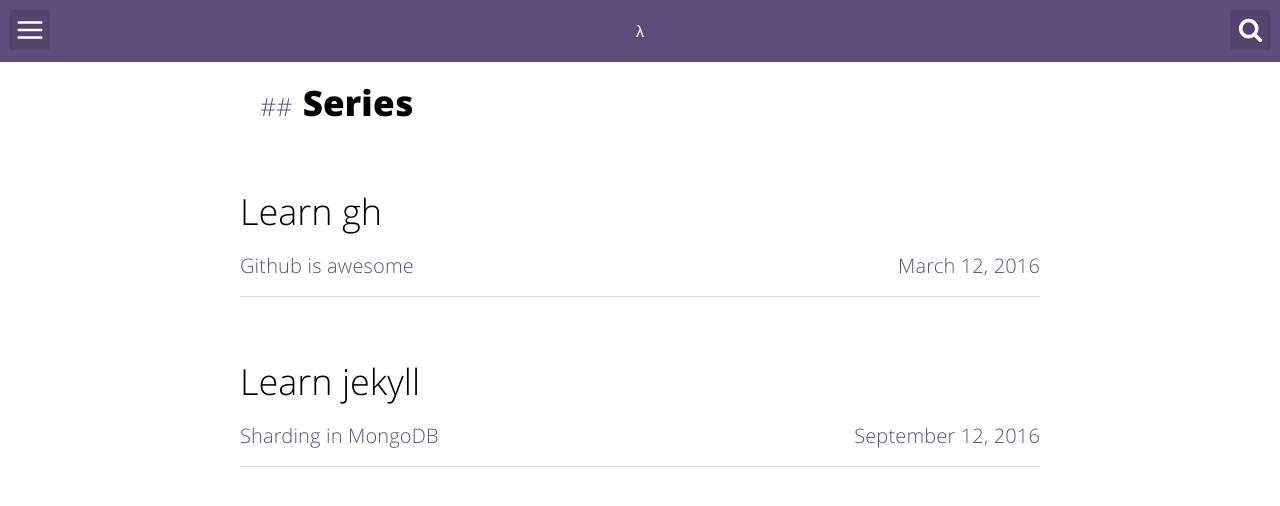
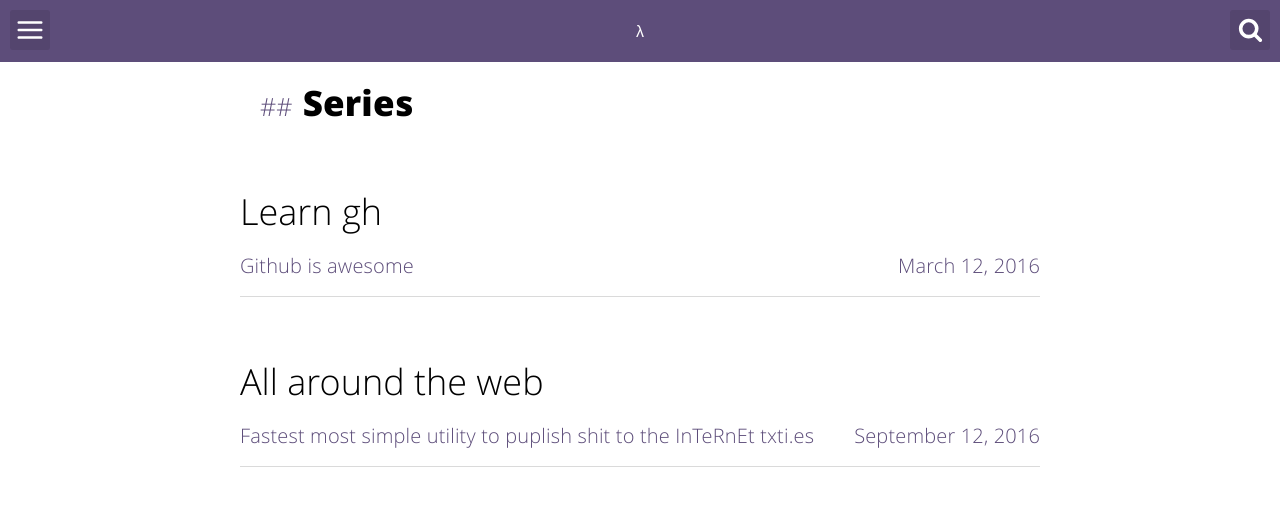
Before and after one commit to hamzawinix/hamzawinix.github.io, a Jekyll site: the page built from series.html, in a window 1280 px wide. Shown: the top 506 px of the page. Built offline with Jekyll 4.4.1, drawn with Linux system fonts in a browser that asks for light colours; some of the changed lines change nothing that is shown.

Commit message:
Update 2016-02-10-sharding.md

```diff
--- a/_posts/2016-02-10-sharding.md
+++ b/_posts/2016-02-10-sharding.md
@@ -1,69 +1,24 @@
 ---
 layout: post
-title:  "Sharding in MongoDB"
+title:  "Fastest most simple utility to puplish shit to the InTeRnEt txti.es"
 image: ''
-date:   2016-09-12 00:06:31
+date:   2016-09-12
 tags:
-- mongodb
+- WebDev
 description: ''
 categories:
-- Learn Jekyll
+- All around the web
 ---
 
 <p class="music-read"><a href="spotify:track:4DAZ8UYNpWVIV46aLkN2Qp">Music for reading(spotify)</a></p>
 
-<img src="http://cdn1.tnwcdn.com/wp-content/blogs.dir/1/files/2016/02/raw.gif">
-
-## Sharding ? why ?
-
-Lorem ipsum dolor sit amet, consectetur adipisicing elit. Iste quas, esse laudantium quis ipsa consequuntur iure atque! Necessitatibus quam quidem illum, corrupti molestiae, maxime neque, consequuntur quia alias, modi commodi.Lorem ipsum dolor sit amet, consectetur adipisicing elit. Cupiditate rem ducimus dolores repellat itaque perferendis corporis ex dicta doloremque optio harum excepturi, ut, praesentium asperiores! Voluptatum amet perspiciatis iusto, fugiat!Lorem ipsum dolor sit amet, consectetur adipisicing elit. Harum, libero quia placeat necessitatibus culpa mollitia, illum, quam sed ratione ad eaque suscipit consectetur itaque quasi aperiam. Quaerat, nihil voluptas tenetur?Lorem ipsum dolor sit amet, consectetur adipisicing elit. Eos unde quam autem fugit, aliquam perspiciatis, accusamus numquam, pariatur impedit excepturi debitis repellendus consectetur laboriosam voluptatem temporibus sunt illo magnam! Voluptates.Lorem ipsum dolor sit amet, consectetur adipisicing elit. Ullam repudiandae quidem, fuga eaque, deserunt eius. Aperiam, maxime fuga alias ad vel amet et facere soluta asperiores quasi. A, aperiam, ipsam.
-
-<figure class="foto-legenda">
-	<img src="{{ "/assets/img/sharding-gerenciamento-usuarios/ajudando-carregar.jpg"}}" alt="">
-	<figcaption> <p>Lorem ipsum dolor sit amet, consectetur adipisicing elit. Repellat architecto minus sed dolorum debitis iste quae harum, fuga commodi libero voluptatum voluptates nemo, assumenda itaque. Placeat neque voluptatem, veritatis quae.</p>
-	</figcaption>
-</figure>
-
-Lorem ipsum dolor sit amet, consectetur adipisicing elit. Tenetur, illo eaque incidunt voluptatibus minus repudiandae eius consectetur tempore enim quisquam, quia veniam fuga autem, labore quas voluptate suscipit. Omnis, rem!Lorem ipsum dolor sit amet, consectetur adipisicing elit. Vero, veritatis modi libero unde! Sapiente tempora eius cum doloribus, non, provident, veniam placeat veritatis quos possimus asperiores ipsam animi aliquam vel!
-
-<img src="https://octodex.github.com/images/codercat.jpg" alt="">
-
-## Lorem ipsum dolor, alias.?
-
-Lorem ipsum dolor sit amet, consectetur adipisicing elit. Nemo minima veritatis est, unde nesciunt optio debitis. Soluta eos temporibus harum esse eveniet, alias praesentium, sapiente ipsa excepturi reprehenderit ullam ea.
-
-### Warning!
-
-Lorem ipsum dolor sit amet, consectetur adipisicing elit. Atque corporis, fuga sequi cumque in quos excepturi placeat iste! Eaque voluptatum laudantium, recusandae optio! Rem impedit laborum enim minima aliquid, repellendus.<br>
-` scalability` Lorem ipsum dolor sit amet, consebus tempora!:
-
-1. <a href="http://dba.stackexchange.com/questions/4508/what-does-horizontal-scaling-mean" target="_blank">What does horizontal scaling mean?</a>
-2. <a href="https://blog.openshift.com/best-practices-for-horizontal-application-scaling/" target="_blank">Best Practices For Horizontal Application Scaling</a>
-3. <a href="http://www.infoq.com/articles/ebay-scalability-best-practices" target="_blank">Scalability Best Practices: Lessons from eBay</a>
-4. <a href="http://stackoverflow.com/questions/5401992/what-does-scale-horizontally-and-scale-vertically-mean" target="_blank">What does scale horizontally and scale vertically mean?</a>
-
-## Lorem ipsum dolor sit amet,res.
 
 
-{% highlight javascript %}
-use admin
-db.createUser{
-	user: "bonitao",
-	pwd: "2016bonitao",
-	roles: [{role: "userAdminAnyDatabase", db: "admin"}]
-}
-{% endhighlight %}
 
-Lorem ipsum dolor sit amet, consectetur adipisicing elit. Cumque asperiores quam fuga tempora nisi consequatur, sequi cum voluptate deleniti quis, perspiciatis commodi beatae modi, iusto ab deserunt corrupti libero doloribus.
+## For people who are sick of the way modern web works
 
-{% highlight javascript %}
+If you have ever tried to publish some simple text and imagery you might came across sites like medium , medium is good for content creation but what if you want something simpler, not tied to your name or needs auth, just as simple as content can be you quickly find that medium is limiting and exhausting .
 
-db.updateUser("bonitao",
-{
-	pwd: "2016bonitao",
-	roles: [{role: "read", db: "assets"}]
-})
+you might then consider building your own website, but you quickly find its more trouple than its worth for your simple blogging needs.
 
-{% endhighlight %}
-
-Lorem ipsum dolor sit amet, consectetur adipisicing elit. Magni assumenda perferendis, iure atque. Tempore qui blanditiis autem necessitatibus natus soluta voluptas saepe totam animi voluptatum recusandae, nihil maiores et cumque.
+If you ever say :" I just want this paragraph out on the internet" then txti.es is for you, minimalism at its finest.
```
